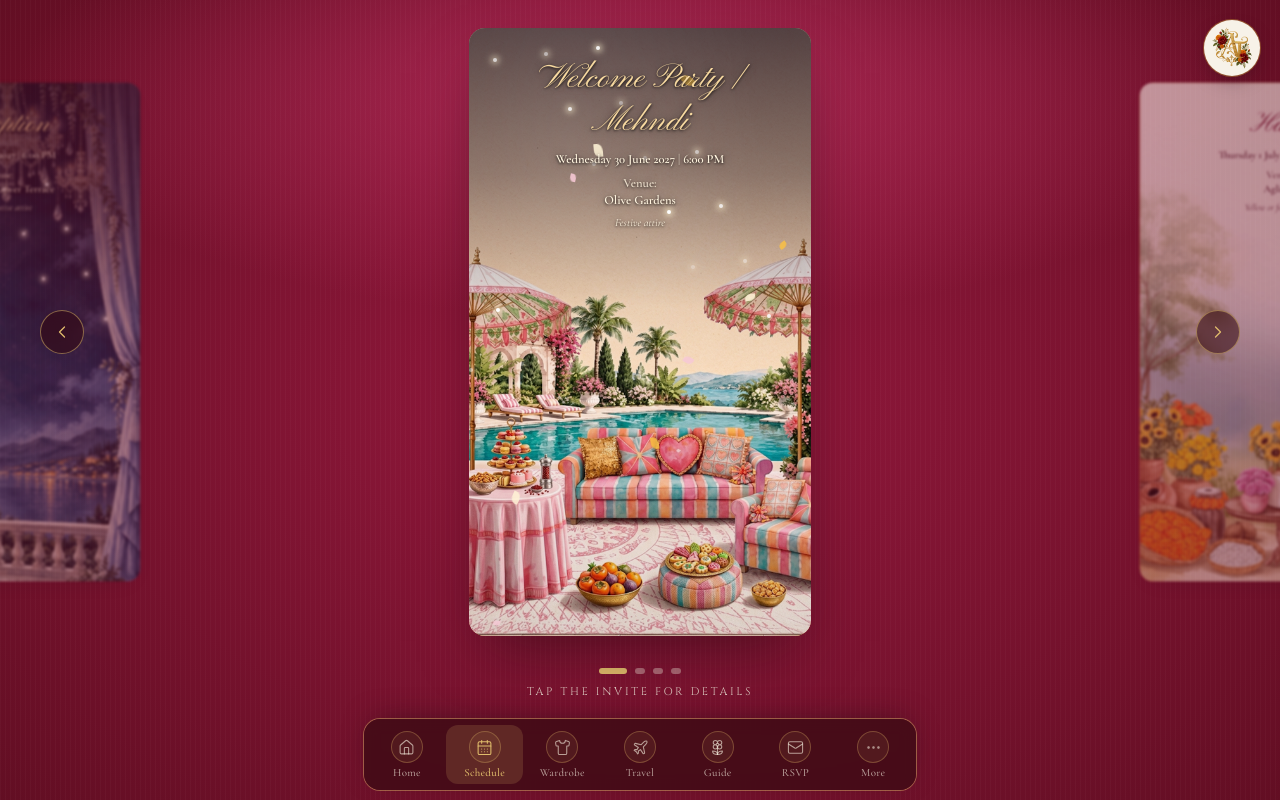
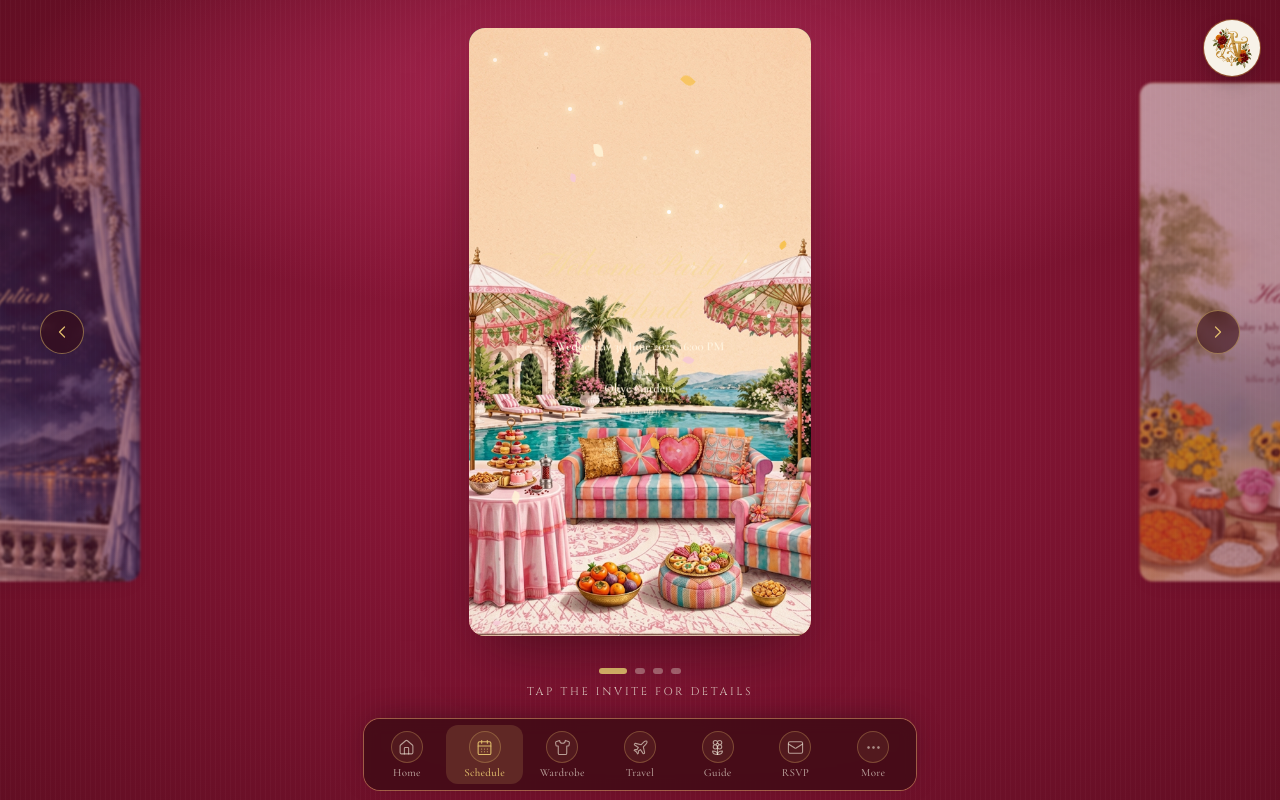
Before and after one commit to hill07/tejas-anoml, a React (Vite) app: page /schedule in a window 1280 px wide. Built offline with nearby package versions, Linux system fonts and the light colour scheme.

Commit message:
Center invitation text and remove photo shadows

```diff
--- a/src/components/invite/InviteCard.tsx
+++ b/src/components/invite/InviteCard.tsx
@@ -60,22 +60,7 @@ export function InviteCard({ event, active }: { event: WeddingEvent; active: boo
           <Scene />
         </svg>
       )}
-      <div
-        className="pointer-events-none absolute inset-0"
-        style={{
-          background:
-            event.slug === 'welcome-party' || event.slug === 'reception'
-              ? 'linear-gradient(180deg, rgba(20,10,25,.72) 0%, rgba(20,10,25,.48) 24%, rgba(20,10,25,.08) 46%, transparent 60%, rgba(20,10,25,.12) 100%)'
-              : 'linear-gradient(180deg, rgba(255,250,239,.9) 0%, rgba(255,250,239,.72) 24%, rgba(255,250,239,.22) 43%, transparent 58%, rgba(35,12,25,.08) 100%)',
-        }}
-        aria-hidden="true"
-      />
-      {/* Subtle animated paper-like highlights over the photo. */}
-      <div
-        className="pointer-events-none absolute inset-0 opacity-40 mix-blend-soft-light"
-        style={{ background: 'radial-gradient(ellipse at 30% 20%, rgba(255,255,255,.55), transparent 55%), radial-gradient(ellipse at 80% 90%, rgba(255,255,255,.3), transparent 60%)' }}
-        aria-hidden="true"
-      />
+
 
       {theme.sparkle
         ? SPARKS.map((s, i) => (
@@ -107,15 +92,12 @@ export function InviteCard({ event, active }: { event: WeddingEvent; active: boo
         />
       ))}
 
-      {/* Event lettering without a backing panel. */}
+      {/* Centered event lettering, with no panel, shadow, or photo overlay. */}
       <div
         key={String(active)}
-        className="absolute inset-x-[5%] top-[5%] z-10 px-[3%] text-center"
+        className="absolute inset-x-[5%] top-1/2 z-10 -translate-y-1/2 px-[3%] text-center"
         style={{
           color: event.slug === 'welcome-party' || event.slug === 'reception' ? '#fff4df' : '#54202b',
-          textShadow: event.slug === 'welcome-party' || event.slug === 'reception'
-            ? '0 1px 3px rgba(0,0,0,.9), 0 0 10px rgba(0,0,0,.45)'
-            : '0 1px 3px rgba(255,255,255,.95), 0 0 8px rgba(255,255,255,.75)',
         }}
       >
         <h2
```
